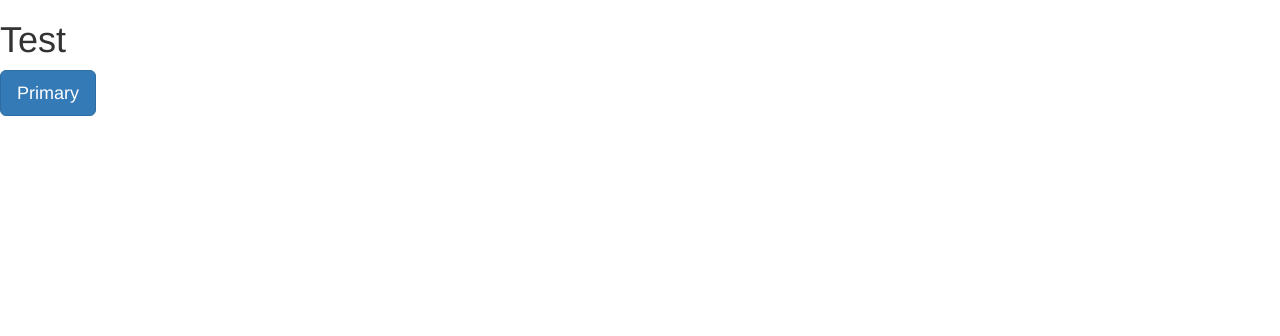
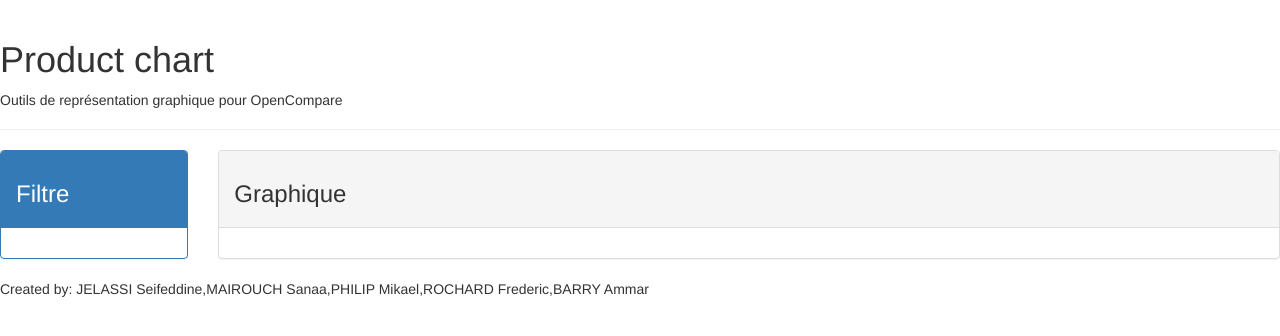
Before and after one commit to MikaelPhilip/M1-MIAGE-PDL, a plain HTML site: page WebSite/Structure/Index.html in a window 1280 px wide. Drawn offline with nearby package versions, Linux system fonts and the light colour scheme; files whose address does not match are found by name.

Commit message:
Création base html

```diff
--- a/WebSite/Structure/Index.html
+++ b/WebSite/Structure/Index.html
@@ -8,10 +8,40 @@
   <script  type="text/javascript" src="Listener.js"></script>
   <script  type="text/javascript" src="Script.js"></script>
 </head>
-<!--onload sert à lancer une méthode js lors du chargement-->
-<body onload="hello()">
- 	<h1>Test</h1>
-	<button class="btn btn-lg btn-primary" type="button"> Primary</button>
+<!--onload sert à lancer une méthode js lors du chargement (ex: onload="hello()")-->
+<body >
+	<header class="page-header">
+		<div id="container">
+			<h1>Product chart</h1>
+			<p>Outils de représentation graphique pour OpenCompare</p>
+		</div>
+	</header>
+ 	<div id="container" class="row">
+		<div id="Filtres" class="col-lg-2 col-sm-5">
+			<div class="panel panel-primary">
+				<div class="panel-heading">
+					<h3>Filtre</h3>
+				</div>
+				<div class="panel-body">
+				<!--C'est ici qu'on rajoutera notre liste de filtre à partir du JSON-->
+				</div>
+			</div>
+		</div>
+		<div id="Chart" class="col-lg-10 col-sm-7">
+			<div class="panel panel-default">
+				<div class="panel-heading">
+					<h3>Graphique</h3>
+				</div>
+				<div class="panel-body">
+					<!--C'est ici qu'on rajoutera nos données de filtre à partir du JSON-->
+				</div>
+			</div>
+		</div>
+	</div>
+	<footer class="footer">
+		<p>Created by: JELASSI Seifeddine,MAIROUCH Sanaa,PHILIP Mikael,ROCHARD Frederic,BARRY Ammar</p>
+	</footer>
+
 	<!-- Ajout des import de script pour le style-->
 	<!-- jQuery (necessary for Bootstrap's JavaScript plugins) -->
     <script src="https://ajax.googleapis.com/ajax/libs/jquery/1.11.3/jquery.min.js"></script>
```
